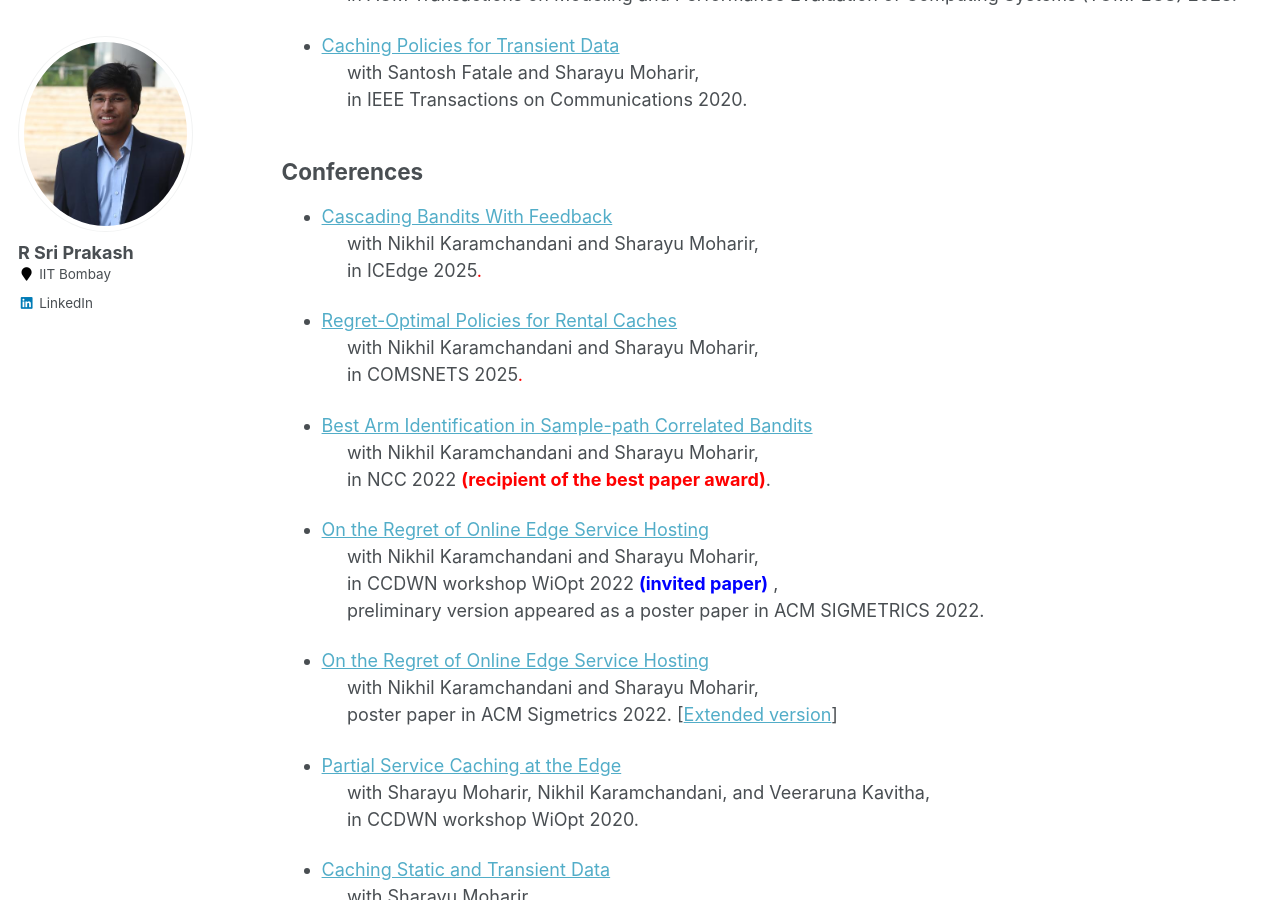
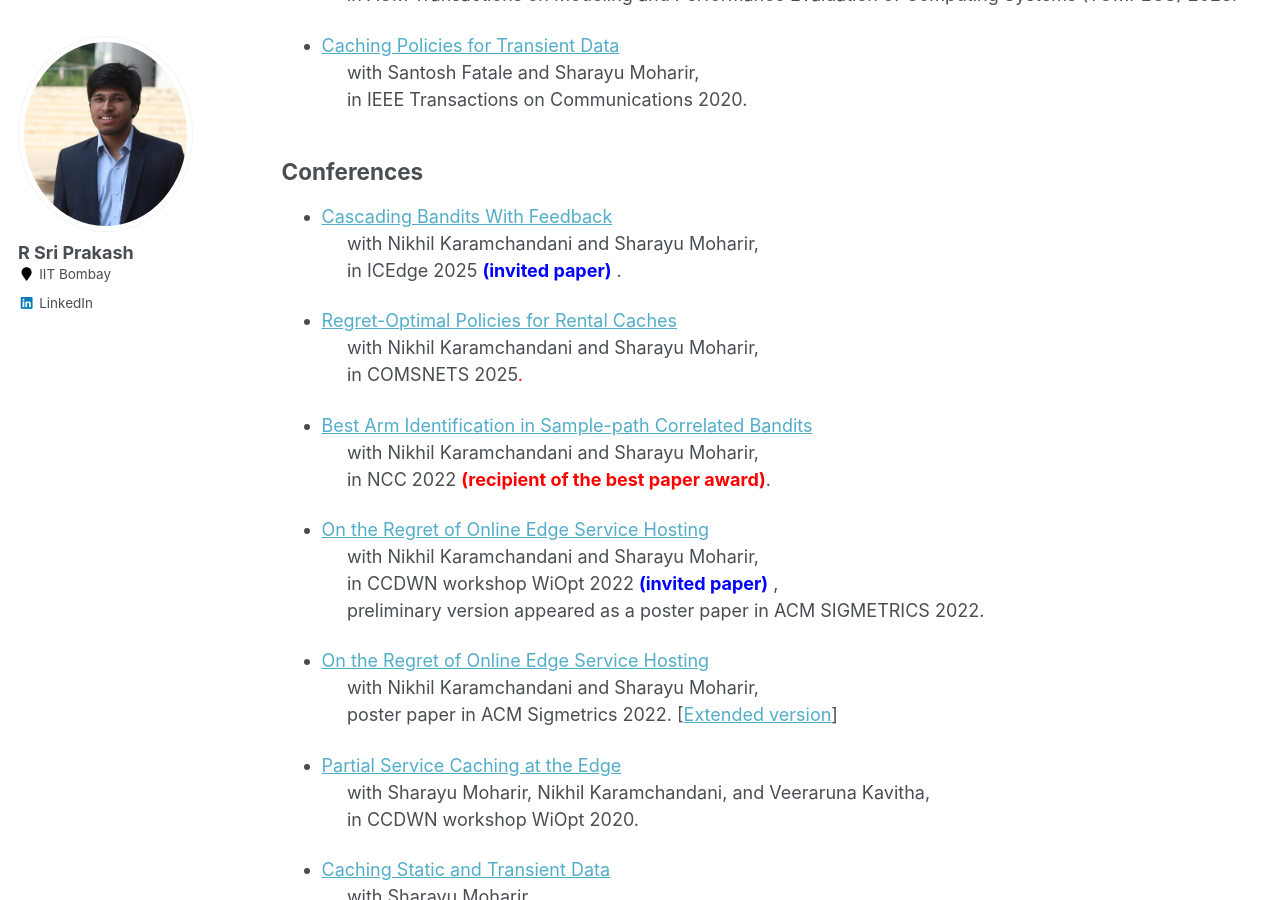
Before and after one commit to rsriprakash/rsriprakash.github.io, a Jekyll site: the page built from _pages/publications.md, in a window 1280 px wide and 900 px high, scrolled down 511 px. Built offline with Jekyll 4.4.1, drawn with Linux system fonts in a browser that asks for light colours.

Commit message:
Update publications.md

```diff
--- a/_pages/publications.md
+++ b/_pages/publications.md
@@ -23,7 +23,7 @@ This material is presented to ensure timely dissemination of scholarly and techn
 ## Conferences
 * [Cascading Bandits With Feedback](https://arxiv.org/abs/2511.10938)<br>
     &nbsp;&nbsp;&nbsp;&nbsp; with Nikhil Karamchandani and Sharayu Moharir,<br>
-    &nbsp;&nbsp;&nbsp;&nbsp; in ICEdge 2025<span style="color:red">.
+    &nbsp;&nbsp;&nbsp;&nbsp; in ICEdge 2025 <span style="color:blue">  **(invited paper)** </span>.<br>
 
 * [Regret-Optimal Policies for Rental Caches](http://rsriprakash.github.io/files/COMSNETS_2025.pdf)<br>
     &nbsp;&nbsp;&nbsp;&nbsp; with Nikhil Karamchandani and Sharayu Moharir,<br>
```
